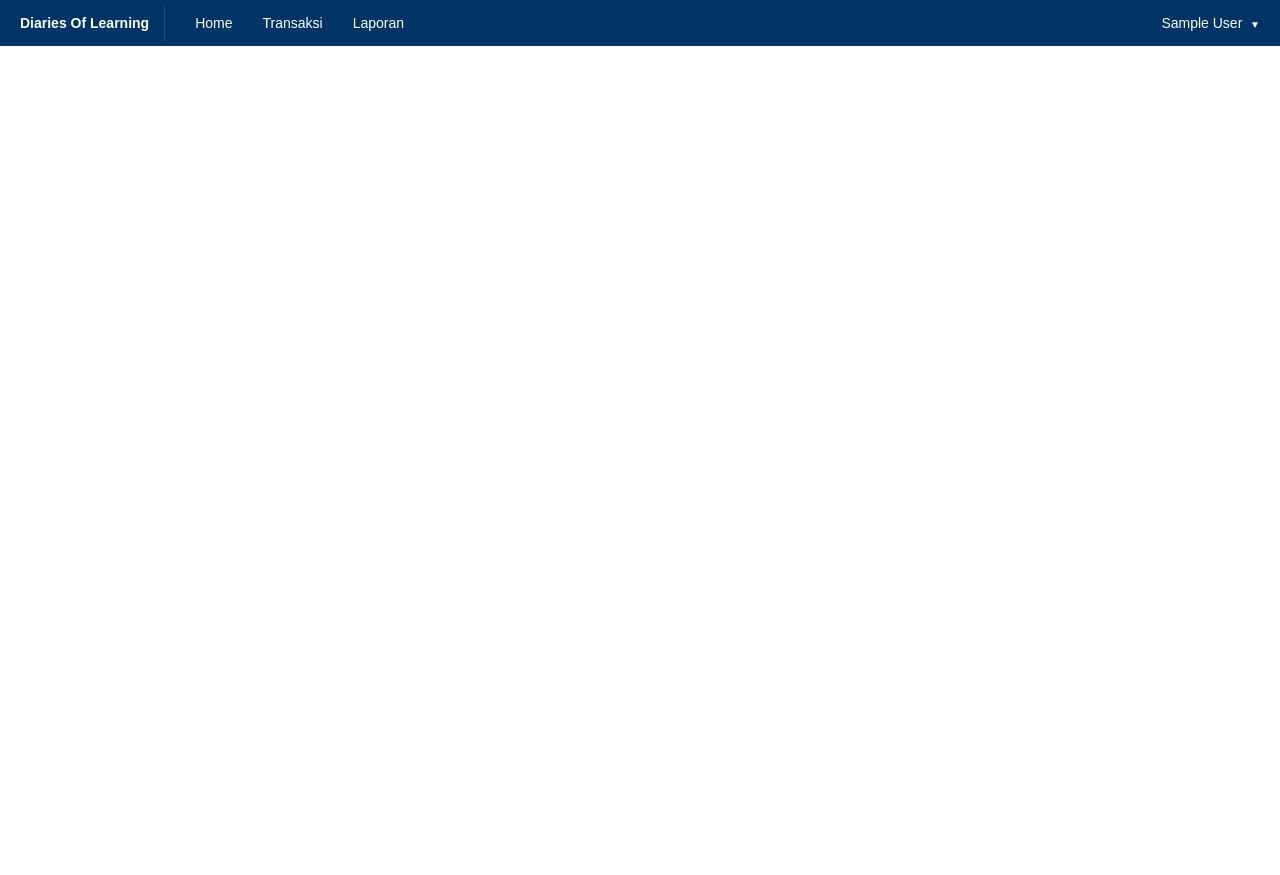
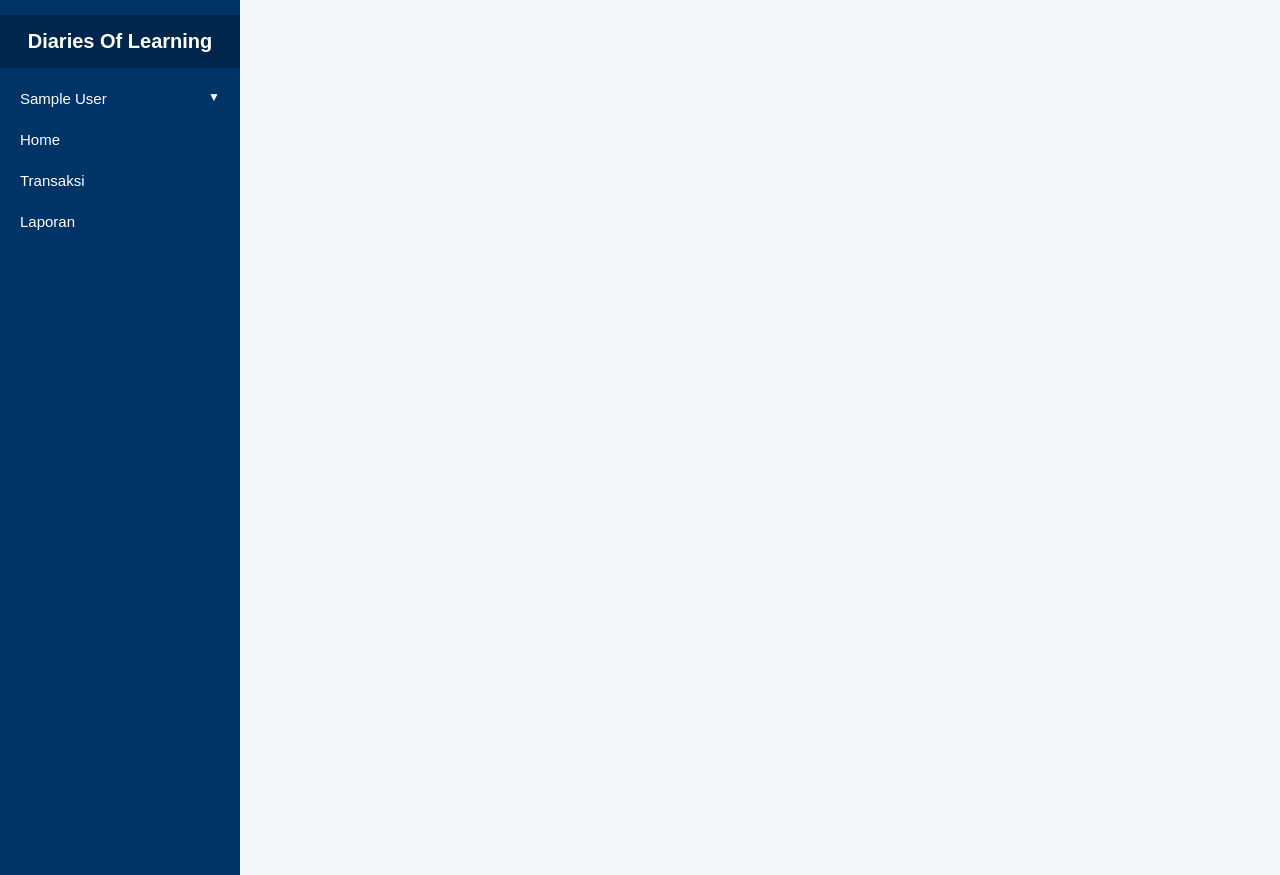
Before and after one commit to ELGHIFARY111/Diaries_Of_Learning, a PHP site: template views/php/navigasiAtas.php in a window 1280 px wide. Run offline with PHP 8.4, Linux system fonts and the light colour scheme; the template is opened without the code that fills it, so the values that code supplies are empty; the visitor is signed in with stand-in values (Sample User, id 1).

Commit message:
fix navigasi ganti style admin

```diff
--- a/views/css/datamaster.css
+++ b/views/css/datamaster.css
@@ -1,3 +1,9 @@
+/* datamaster.css */
+
+/* Add box-sizing to prevent padding from increasing width */
+* {
+    box-sizing: border-box;
+}
 
 .head {
     display: flex;
--- a/views/css/navigasiAtas.css
+++ b/views/css/navigasiAtas.css
@@ -1,84 +1,87 @@
 body {
     margin: 0;
     font-family: Arial, sans-serif;
+    background: #f4f6f9;
+    min-height: 100vh;
 }
-.navbar {
+
+.sidebar {
+    width: 240px;
     background-color: #003366;
-    padding: 5px 0;
+    height: 100vh;
+    position: fixed;
+    top: 0;
+    left: 0;
+    overflow-y: auto;
+    color: white;
+    padding-top: 15px;
+    z-index: 1000;
 }
-.navbar ul {
-    list-style-type: none;
+
+.sidebar .brand {
+    font-size: 20px;
+    font-weight: bold;
+    padding: 15px;
+    text-align: center;
+    background: #00264d;
+    margin-bottom: 10px;
+}
+
+.sidebar ul {
+    list-style: none;
+    padding: 0;
     margin: 0;
-    padding: 0;
-    display: flex;
-    align-items: center;
 }
-.navbar li {
-    padding: 0 15px;
+
+.sidebar ul li {
+    position: relative;
 }
-.navbar a {
+
+.sidebar ul li a {
+    display: block;
+    padding: 12px 20px;
     color: white;
     text-decoration: none;
-    padding: 10px 0;
-    display: block;
-    font-size: 14px;
-    font-weight: normal;
+    font-size: 15px;
+    cursor: pointer;
+    transition: 0.3s;
 }
 
-.navbar .dropdown > a::after {
-    content: ' \25BC';
-    font-size: 10px;
-    margin-left: 5px;
+.sidebar ul li a:hover {
+    background: #1a4d80;
+}
+.sidebar .dropdown-btn::after {
+    content: "▼";
+    float: right;
+    font-size: 12px;
+    transition: 0.3s;
 }
 
-.navbar .main-item {
-    padding-left: 20px;
-    border-right: 1px solid #1a4d80;
-    margin-right: 15px;
+.sidebar .dropdown-container {
+    display: none;
+    background-color: #002d5c;
 }
 
-.navbar .main-item a {
-    font-weight: bold;
+.sidebar ul li:hover .dropdown-container {
+    display: block;
 }
 
-.navbar .right-aligned {
-    margin-left: auto;
-    padding-right: 20px;
+.sidebar ul li:hover .dropdown-btn::after {
+    transform: rotate(180deg);
 }
 
-.navbar a:hover {
-    background-color: #1a4d80;
-}
-.navbar .dropdown {
-    position: relative;
-    display: inline-block;
-}
-.dropdown-content {
-    display: none;
-    position: absolute;
-    background-color: #004080;
-    min-width: 160px;
-    box-shadow: 0px 8px 16px 0px rgba(0,0,0,0.2);
-    z-index: 1;
-    top: 100%;
-    left: 0;
-    padding: 0;
+.sidebar .dropdown-container a {
+    padding-left: 40px;
+    font-size: 14px;
+    background-color: #00254a;
+    border-left: 3px solid transparent;
 }
 
-.dropdown-content a {
-    color: white;
-    padding: 12px 16px;
-    text-decoration: none;
-    display: block;
-    text-align: left;
+.sidebar .dropdown-container a:hover {
+    background-color: #001a33;
+    border-left: 3px solid #4CAF50;
 }
-.dropdown-content a:hover {
-    background-color: #0056b3;
+.username_admin{
+    text-align:center ;
+    font-weight:bolder;
 }
-.navbar .dropdown:hover .dropdown-content {
-    display: block;
-}
-.navbar .right-aligned .dropdown-content {
-    right: 0;
-    left: auto;
-}
--- a/views/php/navigasiAtas.php
+++ b/views/php/navigasiAtas.php
@@ -1,35 +1,32 @@
 <link rel="stylesheet" href="./views/css/navigasiAtas.css">
-<link rel="stylesheet" href="./views/css/datamaster.css">
 
-<nav class="navbar">
+<div class="sidebar">
+
+    <div class="brand">Diaries Of Learning</div>
+
     <ul>
-        <li class="main-item">
-            <a></i> Diaries Of Learning</a>
-        </li>
-
-        <li><a href="index.php">Home</a></li>
-        <?php
-        if($dataMaster){
-            echo "<li class='dropdown'>
-                    <a>Data Master</a>
-                    <div class='dropdown-content'>
-                        <a href='index.php?page=pelanggan'>Data Pelanggan</a>
-                        <a href='index.php?page=barang'>Data Barang</a>
-                        <a href='index.php?page=supplier'>Data Supplier</a>
-                        <a href='index.php?page=user'>Data User</a>
-                    </div>
-                </li>";
-        }
-        ?>
-        <li><a href="index.php?page=transaksi">Transaksi</a></li>
-
-        <li><a href="index.php?page=laporan">Laporan</a></li>
-
-        <li class="dropdown right-aligned">
-            <a><?=$_SESSION['user_nama']?></a>
-            <div class="dropdown-content">
+        <li>
+            <a class="dropdown-btn"><?=$_SESSION['user_nama']?></a>
+            <div class="dropdown-container">
                 <a href="index.php?page=logout">Logout</a>
             </div>
         </li>
+        <li><a href="index.php">Home</a></li>
+
+        <?php if($dataMaster): ?>
+        <li>
+            <a class="dropdown-btn">Data Master</a>
+            <div class="dropdown-container">
+                <a href="index.php?page=pelanggan">Data Pelanggan</a>
+                <a href="index.php?page=barang">Data Barang</a>
+                <a href="index.php?page=supplier">Data Supplier</a>
+                <a href="index.php?page=user">Data User</a>
+            </div>
+        </li>
+        <?php endif; ?>
+
+        <li><a href="index.php?page=transaksi">Transaksi</a></li>
+        <li><a href="index.php?page=laporan">Laporan</a></li>
     </ul>
-</nav>
+
+</div>
```
Also changed, not shown: other parts of views/css/datamaster.css (+35 -43 lines), views/php/dashboard_admin.php (+18 -36 lines).
